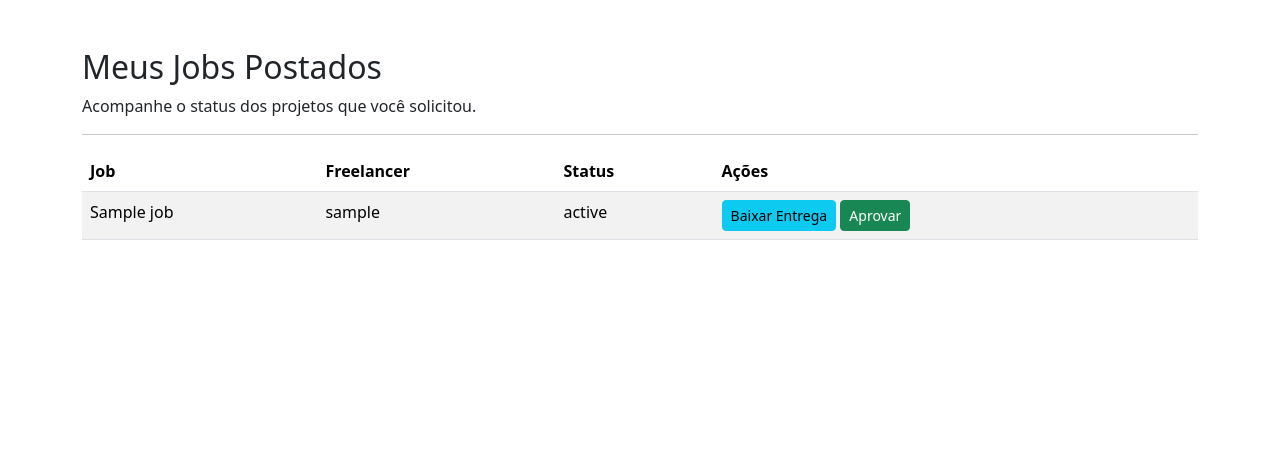
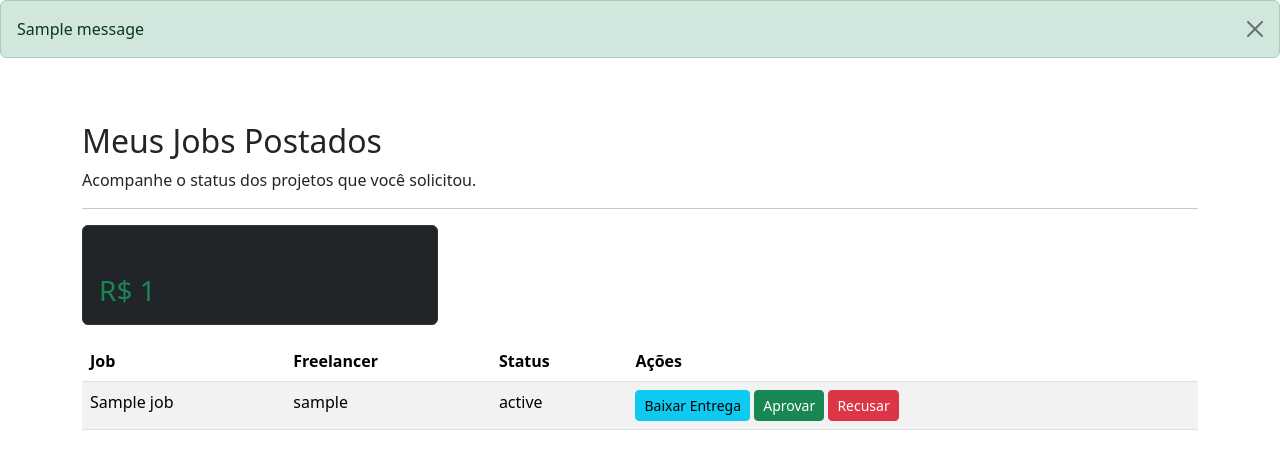
Before and after one commit to Emersoninho/sistema_de_freelancer, a Django app: template jobs/templates/dashboard_cliente.html in a window 1280 px wide. Shown: the top 469 px of the page. Run offline with Django 5.2, Linux system fonts and the light colour scheme; the template is opened without the code that fills it: most values are stand-ins (such as "Sample title", 1, 10 or a date in 2020); one stand-in notice (Sample message) is shown; data that the repository does not hold is empty.

Commit message:
crianco o recusar projeto

```diff
--- a/jobs/templates/dashboard_cliente.html
+++ b/jobs/templates/dashboard_cliente.html
@@ -1,12 +1,31 @@
 {% extends 'base.html' %}
 
 {% block body %}
+
+{% if messages %}
+    {% for message in messages %}
+        <div class="alert {{ message.tags }} alert-dismissible fade show" role="alert">
+            {{ message }}
+            <button type="button" class="btn-close" data-bs-dismiss="alert" aria-label="Close"></button>
+        </div>
+    {% endfor %}
+{% endif %}
+
 <div class="container">
     <br><br>
     <h2 class="titulo">Meus Jobs Postados</h2>
     <p>Acompanhe o status dos projetos que você solicitou.</p>
     <hr class="borda-degrade">
-
+    <div class="row">
+        <div class="col-md-4">
+            <div class="card text-white bg-dark mb-3" style="border: 1px solid #333;">
+                <div class="card-body">
+                    <h5 class="card-title text-muted">Total Investido</h5>
+                    <h3 class="card-text text-success">R$ {{ total_gasto }}</h3>
+                </div>
+            </div>
+        </div>
+    </div>
     <table class="table table-striped text-white" style="background-color: #222;">
         <thead>
             <tr>
@@ -32,6 +51,7 @@
                     {% if job.status == 'AA' %}
                         <a href="{{job.arquivo_final.url}}" class="btn btn-info btn-sm" target="_blank">Baixar Entrega</a>
                         <a href="{% url 'aprovar_projeto' job.id %}" class="btn btn-success btn-sm">Aprovar</a>
+                        <a href="{% url 'recusar_projeto' job.id %}" class="btn btn-danger btn-sm">Recusar</a>
                     {% elif job.status == 'F' %}
                         <span class="text-success">Concluído ✅</span>
                     {% else %}
--- a/jobs/urls.py
+++ b/jobs/urls.py
@@ -8,4 +8,5 @@ urlpatterns = [
     path('enviar_projeto/', views.enviar_projeto, name="enviar_projeto"),
     path('dashboard_cliente/', views.dashboard_cliente, name="dashboard_cliente"),
     path('aprovar_projeto/<int:id>/', views.aprovar_projeto, name="aprovar_projeto"),
+    path('recusar_projeto/<int:id>/', views.recusar_projeto, name="recusar_projeto"),
 ]
```
Also changed, not shown: jobs/views.py (+18 -2 lines).
